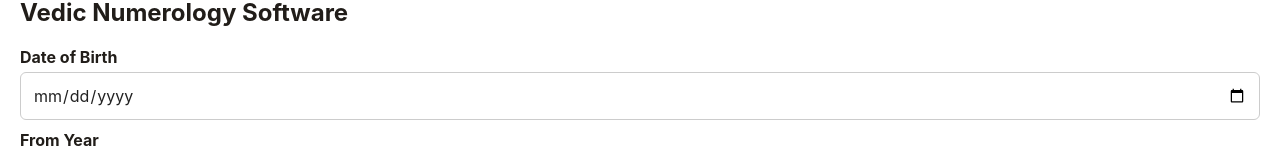
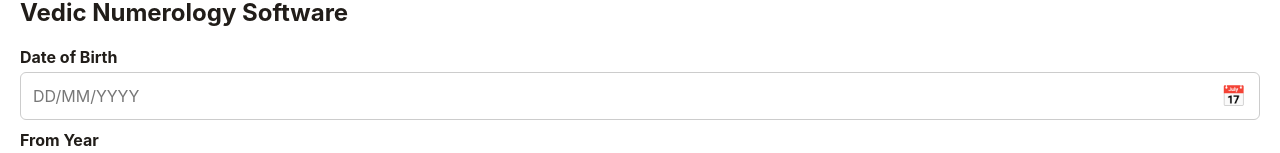
Before and after one commit to theastrobhaiya-debug/maukshin, a Next.js app: page /numerology in a window 1280 px wide. Shown: the part 181-334 px from the top of the page. Built offline with nearby package versions, Linux system fonts and the light colour scheme.

Commit message:
Update page.tsx

```diff
--- a/app/numerology/page.tsx
+++ b/app/numerology/page.tsx
@@ -14,10 +14,6 @@ export default function Page() {
   const [antardasha, setAntardasha] = useState<number | null>(null);
   const [pratyantarNum, setPratyantarNum] = useState<number | null>(null);
 
-  // ============================================================
-  // REDUCE NUMBER
-  // ============================================================
-
   function reduce(n: number): number {
     while (n > 9) {
       n = n
@@ -28,10 +24,6 @@ export default function Page() {
 
     return n;
   }
-
-  // ============================================================
-  // BUILD GRID
-  // ============================================================
 
   function buildGrid(
     nums: number[],
@@ -103,10 +95,6 @@ export default function Page() {
     return html;
   }
 
-  // ============================================================
-  // MAHADASHA
-  // ============================================================
-
   function calculateMahadasha(
     year: number,
     birthYear: number,
@@ -133,10 +121,6 @@ export default function Page() {
     return null;
   }
 
-  // ============================================================
-  // ANTARDASHA
-  // ============================================================
-
   function calculateAntardasha(
     day: number,
     month: number,
@@ -161,10 +145,6 @@ export default function Page() {
 
     return reduce(dayDigits + month + yearDigits + weekday);
   }
-
-  // ============================================================
-  // GENERATE REPORT
-  // ============================================================
 
   function generate() {
     if (!dob || !fromYear || !toYear) {
@@ -194,10 +174,6 @@ export default function Page() {
           .reduce((a, b) => a + Number(b), 0)
     );
 
-    // ============================================================
-    // NATAL DIGITS
-    // ============================================================
-
     const natalDigits: number[] = [];
 
     day
@@ -222,11 +198,6 @@ export default function Page() {
 
     natalDigits.push(currentBhagyank);
 
-    // ============================================================
-    // NATAL GRID
-    // ONLY MULANK + BHAGYANK
-    // ============================================================
-
     let output = `<div class="title">Natal Grid</div>`;
 
     output += buildGrid(
@@ -237,10 +208,6 @@ export default function Page() {
       null,
       null
     );
-
-    // ============================================================
-    // YEAR GRIDS
-    // ============================================================
 
     for (let y = from; y <= to; y++) {
       const currentMahadasha = calculateMahadasha(
@@ -285,10 +252,6 @@ export default function Page() {
 
     setReport(output);
   }
-
-  // ============================================================
-  // OPEN YEAR
-  // ============================================================
 
   function openYear(year: number) {
     if (!dob) return;
@@ -347,10 +310,6 @@ export default function Page() {
         ⬅ Back to Year Grids
       </div>
     `;
-
-    // ============================================================
-    // PRATYANTAR PERIODS
-    // ============================================================
 
     for (let i = 0; i < 9; i++) {
       const num = seq[(index + i) % 9];
@@ -425,10 +384,6 @@ export default function Page() {
     }, 0);
   }
 
-  // ============================================================
-  // REPORT CLICK
-  // ============================================================
-
   function handleReportClick(
     e: React.MouseEvent<HTMLDivElement>
   ) {
@@ -447,10 +402,6 @@ export default function Page() {
       }
     }
   }
-
-  // ============================================================
-  // PAGE
-  // ============================================================
 
   return (
     <>
@@ -498,13 +449,20 @@ export default function Page() {
           box-sizing:border-box;
         }
 
-        /* CLEAN DATE FIELD */
-        input[type="date"]{
-          display:block;
+        /* DATE FIELD ONLY */
+
+        .dobField{
+          position:relative;
           width:100%;
           height:48px;
-          padding:0 12px;
           margin:5px 0;
+        }
+
+        .dobDisplay{
+          width:100%;
+          height:48px;
+          padding:0 44px 0 12px;
+          margin:0;
           font-size:16px;
           font-family:inherit;
           color:#222;
@@ -512,10 +470,36 @@ export default function Page() {
           border:1px solid #ccc;
           border-radius:6px;
           box-sizing:border-box;
-          -webkit-text-size-adjust:100%;
+          display:flex;
+          align-items:center;
         }
 
-        input[type="number"]{
+        .dobDisplay.placeholder{
+          color:#777;
+        }
+
+        .dobCalendar{
+          position:absolute;
+          right:0;
+          top:0;
+          width:48px;
+          height:48px;
+          opacity:0;
+          cursor:pointer;
+          z-index:2;
+        }
+
+        .calendarIcon{
+          position:absolute;
+          right:14px;
+          top:50%;
+          transform:translateY(-50%);
+          font-size:20px;
+          pointer-events:none;
+          z-index:1;
+        }
+
+        .yearInput{
           display:block;
           width:100%;
           height:48px;
@@ -566,8 +550,6 @@ export default function Page() {
           color:blue;
           font-weight:bold;
         }
-
-        /* ===== ISOLATED GRID ===== */
 
         .mgrid{
           display:grid;
@@ -622,7 +604,30 @@ export default function Page() {
 
         <label>Date of Birth</label>
 
+        <div className="dobField">
+
+          <div
+            className={
+              dob
+                ? "dobDisplay"
+                : "dobDisplay placeholder"
+            }
+          >
+            {dob
+              ? new Date(
+                  dob + "T00:00:00"
+                ).toLocaleDateString(
+                  "en-GB"
+                )
+              : "DD/MM/YYYY"}
+          </div>
+
+          <span className="calendarIcon">
+            📅
+          </span>
+
           <input
+            className="dobCalendar"
             type="date"
             value={dob}
             onChange={(e) =>
@@ -630,9 +635,12 @@ export default function Page() {
             }
           />
 
+        </div>
+
         <label>From Year</label>
 
         <input
+          className="yearInput"
           type="number"
           value={fromYear}
           onChange={(e) =>
@@ -643,6 +651,7 @@ export default function Page() {
         <label>To Year</label>
 
         <input
+          className="yearInput"
           type="number"
           value={toYear}
           onChange={(e) =>
@@ -714,8 +723,8 @@ export default function Page() {
         Designed for accuracy and ease of use, this
         software gives clear and practical guidance to
         help you align your actions with your natural
-        strengths and improve different aspects of your
-        life.
+        strengths and improve different aspects of
+        your life.
 
       </div>
     </>
```
Lines whose indentation alone changed are shown as unchanged.
